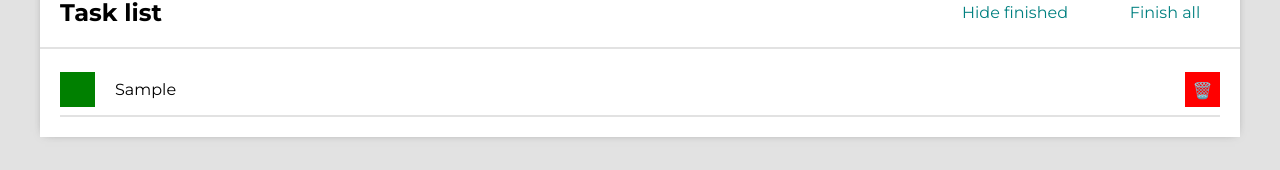
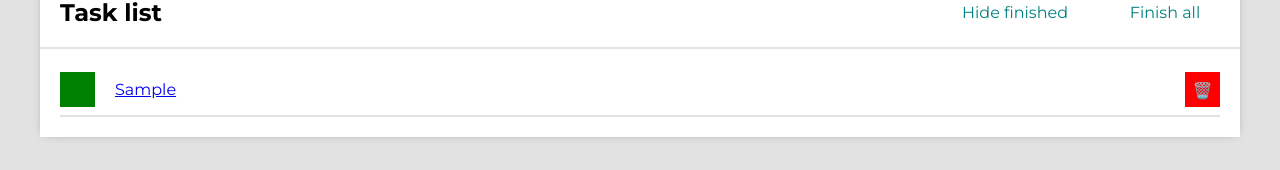
Before and after one commit to wojdaSoftware/to-do-list-react, a React (Create React App) app: page /tasks#/tasks in a window 1280 px wide. Both pictures are taken after typing "Sample" into the empty fields and a click on the button "Add the task". Shown: the part 353-523 px from the top of the page. Built offline with nearby package versions, Linux system fonts and the light colour scheme.

Commit message:
file restructurization

```diff
--- a/src/App.js
+++ b/src/App.js
@@ -1,6 +1,6 @@
 import { HashRouter, Link, Redirect, Route, Switch } from "react-router-dom/cjs/react-router-dom";
-import Tasks from "./features/tasks/Tasks";
-import Author from "./features/author/Author";
+import TasksPage from "./features/tasks/TasksPage/TasksPage";
+import AuthorPage from "./features/author/AuthorPage";
 
 const App = () => (
   <HashRouter>
@@ -15,11 +15,14 @@ const App = () => (
       </ul>
     </nav>
     <Switch>
+      <Route path="/tasks/:id">
+        <TasksPage />
+      </Route>
       <Route path="/tasks">
-        <Tasks />
+        <TasksPage />
       </Route>
       <Route path="/author">
-        <Author />
+        <AuthorPage />
       </Route>
       <Route path="/">
         <Redirect to="/tasks" />
--- a/src/features/author/Author.js
+++ b/src/features/author/AuthorPage.js
@@ -3,7 +3,7 @@ import Header from "../../common/Header";
 import Section from "../../common/Section";
 import { Paragraph } from "./styled";
 
-const Author = () => (
+const AuthorPage = () => (
     <Container>
         <Header title={"About the author"} />
         <Section
@@ -20,4 +20,4 @@ const Author = () => (
     </Container>
 );
 
-export default Author;
+export default AuthorPage;
--- a/src/features/tasks/Buttons/index.js
+++ b/src/features/tasks/TasksPage/Buttons/index.js
@@ -1,7 +1,7 @@
 import { useSelector, useDispatch } from 'react-redux';
 import { StyledContainer } from './styled.js';
-import Button from '../../../common/Button';
-import { toggleHideFinished, markAllTasks, selectHideFinished, selectAreTasksEmpty, selectIsEveryTaskDone } from '../tasksSlice.js';
+import Button from '../../../../common/Button';
+import { toggleHideFinished, markAllTasks, selectHideFinished, selectAreTasksEmpty, selectIsEveryTaskDone } from '../../tasksSlice.js';
 
 const Buttons = () => {
     const hideFinished = useSelector(selectHideFinished);
--- a/src/features/tasks/Form/index.js
+++ b/src/features/tasks/TasksPage/Form/index.js
@@ -2,7 +2,7 @@ import { nanoid } from '@reduxjs/toolkit';
 import { useState, useRef } from 'react';
 import { Button, Input, Wrapper } from './styled.js';
 import { useDispatch } from 'react-redux';
-import { addTask } from '../tasksSlice.js';
+import { addTask } from '../../tasksSlice.js';
 
 const Form = () => {
     const dispatch = useDispatch();
--- a/src/features/tasks/List/index.js
+++ b/src/features/tasks/TasksPage/List/index.js
@@ -1,4 +1,5 @@
-import { markTask, removeTask, selectTasks, selectHideFinished } from '../tasksSlice.js';
+import { Link } from 'react-router-dom/cjs/react-router-dom.js';
+import { markTask, removeTask, selectTasks, selectHideFinished } from '../../tasksSlice.js';
 import { Button, TaskList, TaskListItem, Content } from './styled.js'
 import { useSelector, useDispatch } from 'react-redux';
 
@@ -18,7 +19,7 @@ const List = () => {
                         {task.done ? "✔" : ""}
                     </Button>
                     <Content marked={task.done}>
-                        {task.content}
+                        <Link to={`/zadania/${task.id}`}>{task.content}</Link>
                     </Content>
                     <Button
                         second
```
Also changed, not shown: src/features/tasks/TasksPage/TasksPage.js (renamed from src/features/tasks/Tasks.js, +7 -7 lines), src/features/tasks/TasksPage/Buttons/styled.js (renamed from src/features/tasks/Buttons/styled.js), src/features/tasks/TasksPage/Form/styled.js (renamed from src/features/tasks/Form/styled.js), src/features/tasks/TasksPage/List/styled.js (renamed from src/features/tasks/List/styled.js).
